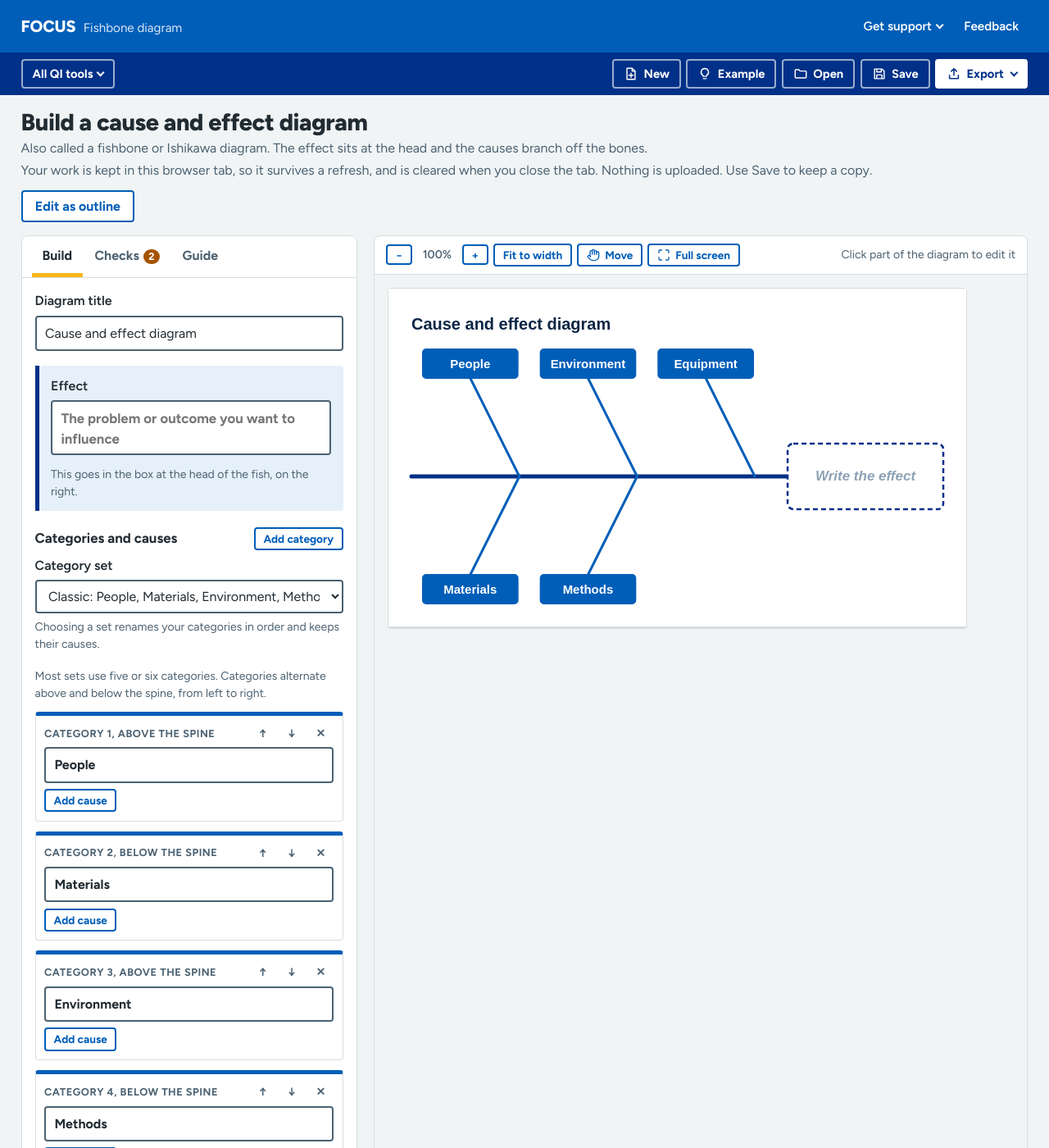
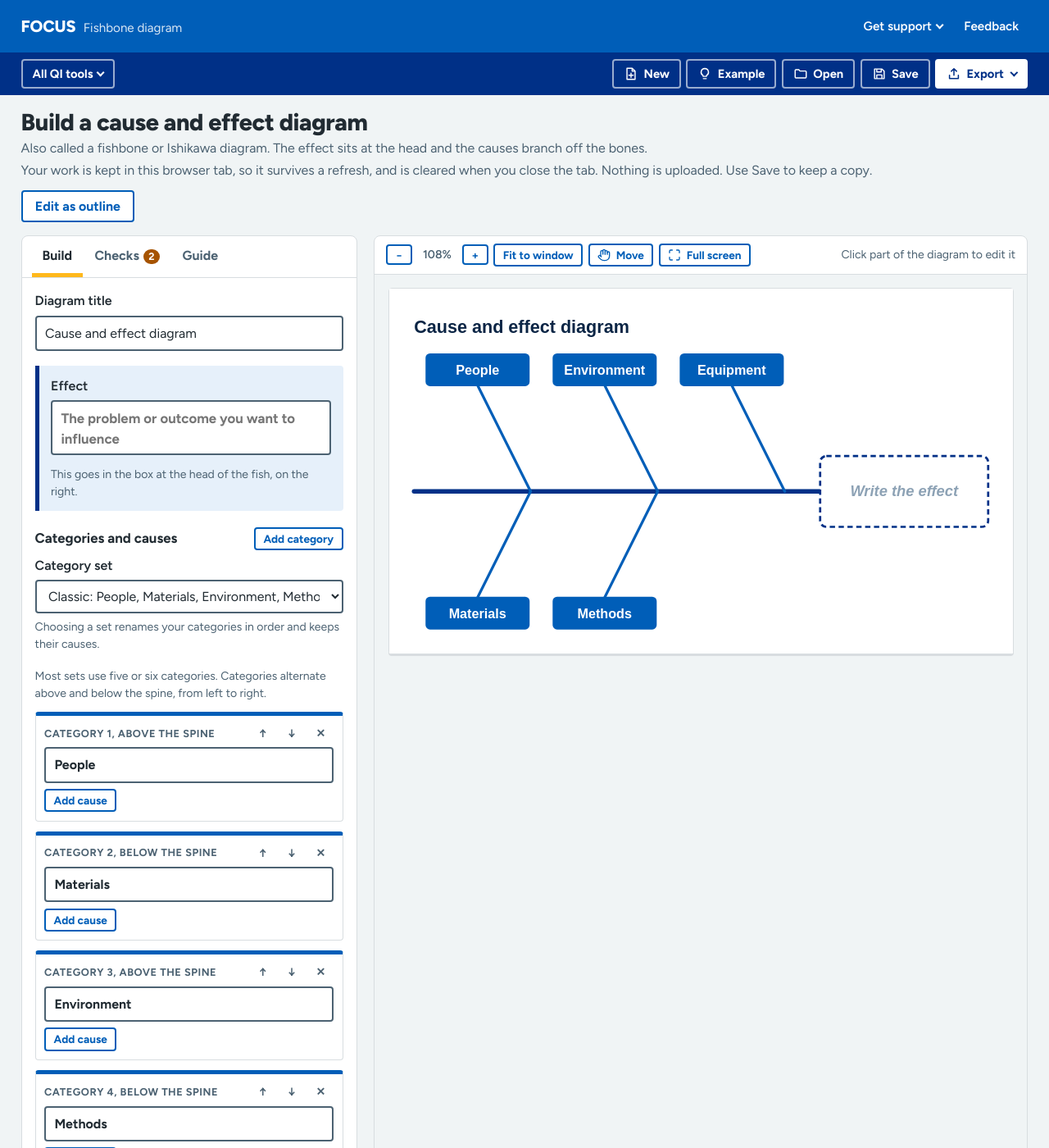
Before and after one commit to PerrinShanks-Cogito/IntegratedQiTools, a Jekyll site: the page built from fishbone_diagram/index.html, in a window 1280 px wide and 1400 px high. Shown: the whole window at 82% size. Built offline with Jekyll 4.4.1, drawn with Linux system fonts in a browser that asks for light colours.

Commit message:
Fishbone: fit the diagram to its whole window
The diagram used to fit only the window's width and never zoomed above
100%, so it sat small on large screens and shrank to about a third on
phones. It now fits both width and height, zooming in up to 175%. On
narrow screens it fits the height instead, so the text stays readable
and you drag sideways. It also re-fits when the window's size settles,
and sits centred. 'Fit to width' is now 'Fit to window'.

Co-Authored-By: Claude Opus 5.5 <noreply@anthropic.com>
Claude-Session: https://claude.ai/code/session_01CcqVcpCRZMTuPRYBut8K8g

```diff
--- a/fishbone_diagram/app.js
+++ b/fishbone_diagram/app.js
@@ -460,11 +460,16 @@ function layout(st,opts){
 function renderDiagram(){
   const wrapEl=$("#canvasWrap");
   const L=layout(state,{scale:1});
-  /* Fit: in full screen the diagram is as big as the screen allows; otherwise it fits the width */
+  /* Fit: the diagram is as big as its window allows, width and height. On a
+     narrow screen fitting the width would make the text too small to read, so
+     it fits the height instead and you drag sideways to see the rest. */
   if(autoFit){
     const aw=wrapEl.clientWidth-36, ah=wrapEl.clientHeight-36;
-    if(isFull()) zoom=aw>0&&ah>0?Math.min(2,Math.max(0.3,Math.min(aw/L.W,ah/L.H))):1;
-    else zoom=aw>0?Math.min(1,Math.max(0.3,aw/L.W)):1;
+    if(aw>0&&ah>0){
+      const fw=aw/L.W, fh=ah/L.H, fit=Math.min(fw,fh);
+      zoom=fit<0.6&&!isFull()?Math.max(fw,Math.min(0.8,fh)):fit;
+      zoom=Math.min(isFull()?2:1.75,Math.max(0.3,zoom));
+    } else zoom=1;
   }
   $("#canvas").innerHTML=layout(state,{scale:zoom}).svg;
   $("#zoomLabel").textContent=Math.round(zoom*100)+"%";
@@ -483,7 +488,10 @@ function setZoom(z){autoFit=false;zoom=Math.min(2,Math.max(0.3,z));renderDiagram
 $("#zoomIn").addEventListener("click",()=>setZoom(zoom+0.1));
 $("#zoomOut").addEventListener("click",()=>setZoom(zoom-0.1));
 $("#zoomFit").addEventListener("click",()=>{autoFit=true;renderDiagram();});
-let rz; window.addEventListener("resize",()=>{clearTimeout(rz);rz=setTimeout(()=>{if(autoFit)renderDiagram();else updatePanCursor();},120);});
+let rz; const refit=()=>{clearTimeout(rz);rz=setTimeout(()=>{if(autoFit)renderDiagram();else updatePanCursor();},120);};
+window.addEventListener("resize",refit);
+/* The window's height settles after the header's sticky height is known */
+if(window.ResizeObserver) new ResizeObserver(refit).observe($("#canvasWrap"));
 
 const wrapEl=$("#canvasWrap"), canvasEl=$("#canvas");
 /* ---------- move around the diagram by dragging ----------
@@ -554,7 +562,7 @@ function fullChanged(){
   const on=isFull();
   fullBtn.setAttribute("aria-pressed",on);
   fullBtn.querySelector("span").textContent=on?"Exit full screen":"Full screen";
-  $("#zoomFit").textContent=on?"Fit to screen":"Fit to width";
+  $("#zoomFit").textContent=on?"Fit to screen":"Fit to window";
   document.body.classList.toggle("ft-full",stageEl.classList.contains("full"));
   autoFit=true;
   requestAnimationFrame(()=>renderDiagram());
--- a/fishbone_diagram/index.html
+++ b/fishbone_diagram/index.html
@@ -93,7 +93,7 @@ label.f{display:block;font-weight:600;margin:0 0 .35rem}
 .stage.full{position:fixed;inset:0;height:auto;align-self:stretch;justify-self:stretch;border:0;border-radius:0;z-index:1500}
 body.ft-full{overflow:hidden}
 .stage:fullscreen .fx-wrap,.stage.full .fx-wrap{display:none}
-.stage:fullscreen .canvas-wrap,.stage.full .canvas-wrap{text-align:center}
+.canvas-wrap{text-align:center}
 dialog{border:1px solid var(--line);border-radius:8px;background:var(--surface);color:var(--text);padding:0;width:min(680px,94vw);max-height:90vh}
 dialog::backdrop{background:rgba(0,20,40,.5)}
 .dlg{padding:1.25rem 1.5rem;display:flex;flex-direction:column;gap:.7rem;max-height:88vh}
@@ -186,7 +186,7 @@ dialog::backdrop{background:rgba(0,20,40,.5)}
       <p>A cause and effect diagram helps a team explore and display the many causes that contribute to an effect or outcome. It shows how the causes relate to the effect and to each other, which helps you find the changes worth testing.</p>
       <p>It is also called an Ishikawa diagram, after its creator, or a fishbone diagram, because it looks like the bones of a fish.</p>
       <h3>Moving around the diagram</h3>
-      <p>The diagram has its own window, which stays in view as you scroll down the page. Drag the diagram to move it around in its window. A click without a drag still opens a box for editing. To move around without opening boxes, turn on <b>Move</b> or hold Space. Once you've clicked the diagram, the arrow keys move it too (hold Shift to move further). Use <b>−</b>, <b>+</b> and <b>Fit to width</b> to zoom, and <b>Full screen</b> to give the diagram the whole screen, as big as it will fit (Esc leaves it).</p>
+      <p>The diagram has its own window, which stays in view as you scroll down the page. Drag the diagram to move it around in its window. A click without a drag still opens a box for editing. To move around without opening boxes, turn on <b>Move</b> or hold Space. Once you've clicked the diagram, the arrow keys move it too (hold Shift to move further). Use <b>−</b>, <b>+</b> and <b>Fit to window</b> to zoom, and <b>Full screen</b> to give the diagram the whole screen, as big as it will fit (Esc leaves it).</p>
       <h3>How to build one</h3>
       <ol>
         <li><b>Write the effect</b> you want to influence. The tool puts it in a box on the right-hand side.</li>
@@ -212,7 +212,7 @@ dialog::backdrop{background:rgba(0,20,40,.5)}
       <button class="btn icon" id="zoomOut" type="button" aria-label="Zoom out">−</button>
       <span class="zoom-label" id="zoomLabel">100%</span>
       <button class="btn icon" id="zoomIn" type="button" aria-label="Zoom in">+</button>
-      <button class="btn small" id="zoomFit" type="button">Fit to width</button>
+      <button class="btn small" id="zoomFit" type="button">Fit to window</button>
       <button class="btn small" id="panMode" type="button" aria-pressed="false" title="Hand tool: drag the diagram to move it in its window without selecting boxes. You can also hold Space."><svg width="16" height="16" viewBox="0 0 24 24" fill="none" stroke="currentColor" stroke-width="2" stroke-linecap="round" stroke-linejoin="round" aria-hidden="true"><path d="M18 11V6a2 2 0 0 0-4 0v5M14 10V4a2 2 0 0 0-4 0v6M10 10.5V6a2 2 0 0 0-4 0v8"/><path d="M18 8a2 2 0 1 1 4 0v6a8 8 0 0 1-8 8h-2c-2.8 0-4.5-.86-5.99-2.34l-3.6-3.6a2 2 0 0 1 2.83-2.82L7 15"/></svg>Move</button>
       <button class="btn small" id="fullScreen" type="button" aria-pressed="false"><svg width="16" height="16" viewBox="0 0 24 24" fill="none" stroke="currentColor" stroke-width="2" stroke-linecap="round" stroke-linejoin="round" aria-hidden="true"><path d="M8 3H5a2 2 0 0 0-2 2v3M21 8V5a2 2 0 0 0-2-2h-3M16 21h3a2 2 0 0 0 2-2v-3M3 16v3a2 2 0 0 0 2 2h3"/></svg><span>Full screen</span></button>
       <span class="spacer"></span>
```
